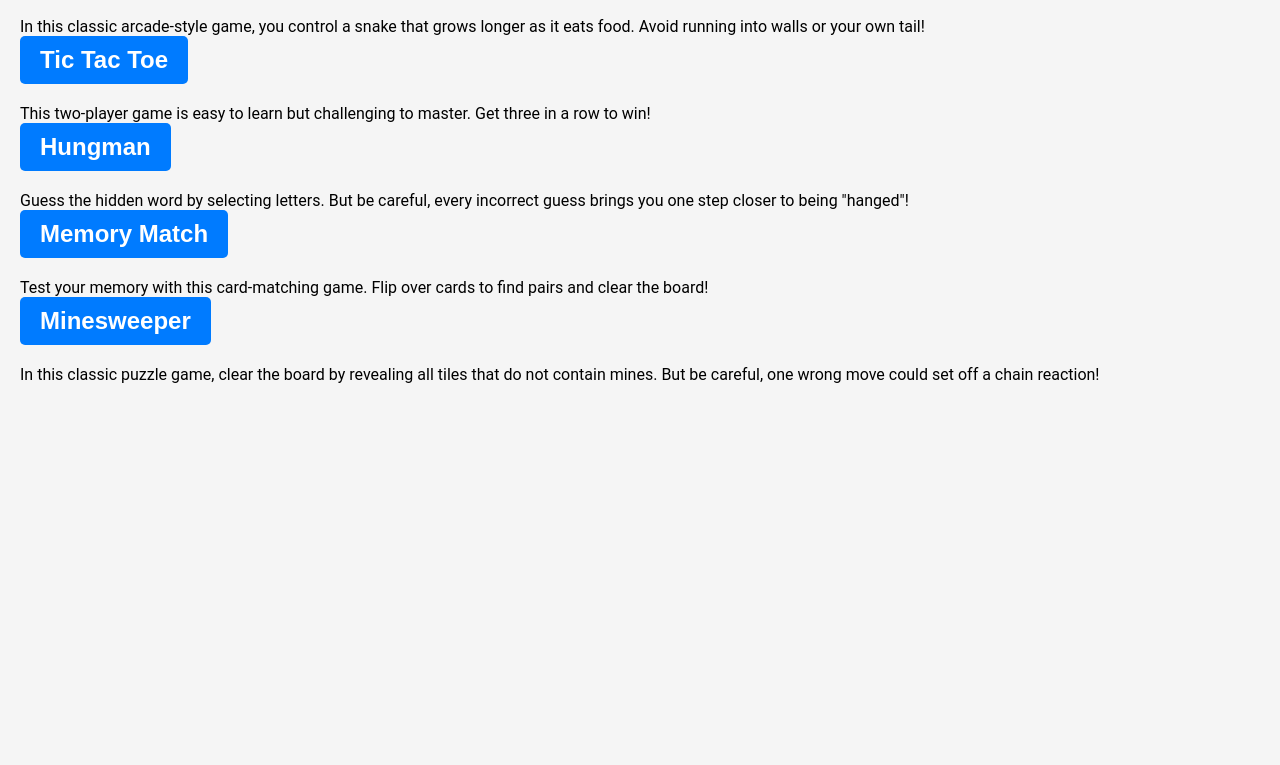
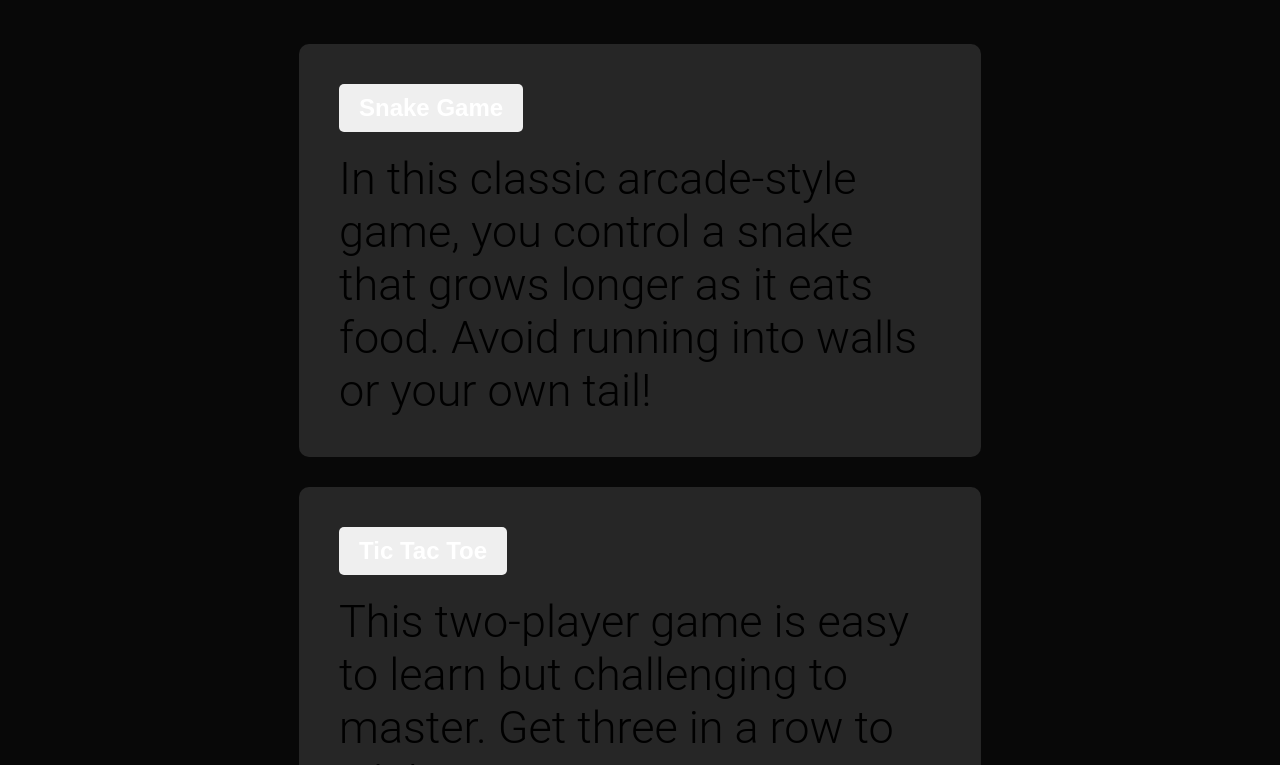
Before and after one commit to Swapnil-2503/allgames, a plain HTML site: page index.html in a window 1280 px wide. Shown: the part 133-898 px from the top of the page. Before the commit the page ends 800 px from the top, so only its background shows below. Drawn offline with Linux system fonts and the light colour scheme.

Commit message:
style updated

```diff
--- /dev/null
+++ b/index.css
@@ -0,0 +1,126 @@
+*{
+  margin: 0;
+  padding: 0;
+  font-family: "poppins" Sans-Serif;
+  box-sizing: border-box;
+}
+/* Reset default styles */
+/* Reset default styles */
+/* Set default font family and size */
+body {
+  font-family: 'Roboto', sans-serif;
+  font-size: 16px;
+}
+
+/* Set a background color and add padding to the body */
+body {
+  background-color: #080808;
+  padding: 20px;
+}
+a {
+  text-decoration: none;
+  color: white;
+}
+
+/* Style the main heading */
+h1 {
+  text-align: center;
+  margin-bottom: 20px;
+  font-size: 36px;
+  font-weight: bold;
+  color: #ff004f;
+}
+/* game-stack */
+#game-stack{
+  padding: 30px 0;
+}
+.stack-list{
+  display: flex;
+  /*grid-template-columns: repeat(auto-fit, minmax(200px, 1fr));*/
+  flex-direction: column;
+  justify-content: center;
+  gap: 20px;
+  margin-top: 85px ;
+}
+
+.stack-list div{
+  background: #262626;
+  padding: 40px;
+  font-size: 13px;
+  font-weight: 300;
+  border-radius: 10px;
+  transition: background 0.5s, transform 0.5s;
+}
+.stack-list div ul {
+  display: flex;
+  justify-content: flex-start;
+  border: 5px #262626;
+
+  /* Move buttons to the left */
+  margin-bottom: 20px;
+  list-style: none;
+  /* Remove bullets from the list */
+}
+.stack-list div ul button {
+  border: 5px #262626;
+  padding: 10px 20px;
+  margin-right: 10px;
+  border-radius: 5px;
+  font-size: 24px;
+  font-weight: bold;
+  text-decoration: none;
+  cursor: pointer;
+  transition: all 0.2s ease-in-out;
+}
+
+.stack-list div ul button:hover {
+  background-color: #0ef;
+}
+.stack-list div:hover{
+  background: #ff004f;
+  transform: translateY(-10px);
+}
+
+
+
+
+/* Add responsive styles for different screen sizes */
+@media only screen and (max-width: 600px) {
+  h1 {
+    font-size: 28px;
+  }
+
+  button {
+    font-size: 20px;
+    padding: 8px 16px;
+    border: 1px #262626;
+  }
+}
+
+@media only screen and (max-width: 400px) {
+  h1 {
+    font-size: 24px;
+  }
+
+  button {
+    font-size: 18px;
+    padding: 6px 12px;
+    border: 1px #262626;
+  }
+}
+@media only screen and (min-width: 601px) {
+  .stack-list {
+    flex-wrap: wrap;
+    justify-content: space-between;
+    align-items: flex-start;
+    gap: 30px;
+  }
+}
+@media only screen and (min-width: 601px) {
+  .stack-list div {
+  width: 55%;
+  font-size: 45px;
+  max-width: 800px;
+  margin: 0 auto;
+  }
+}
--- a/index.html
+++ b/index.html
@@ -3,103 +3,37 @@
 <head>
   <meta charset="UTF-8">
   <meta http-equiv="X-UA-Compatible" content="IE=edge">
+  <link rel="stylesheet" href="index.css" >
   <meta name="viewport" content="width=device-width, initial-scale=1.0">
+
   <title>All in one games</title>
-    <style>
-/* Reset default styles */
-/* Reset default styles */
-* {
-  margin: 0;
-  padding: 0;
-  box-sizing: border-box;
-}
-
-/* Set default font family and size */
-body {
-  font-family: 'Roboto', sans-serif;
-  font-size: 16px;
-}
-
-/* Set a background color and add padding to the body */
-body {
-  background-color: #f5f5f5;
-  padding: 20px;
-}
-a {
-  text-decoration: none;
-  color: white;
-}
-
-/* Style the main heading */
-h1 {
-  text-align: center;
-  margin-bottom: 20px;
-  font-size: 36px;
-  font-weight: bold;
-}
-
-/* Style the game buttons */
-ul {
-  display: flex;
-  justify-content: flex-start; /* Move buttons to the left */
-  margin-bottom: 20px;
-  list-style: none; /* Remove bullets from the list */
-}
-
-button {
-  border: none;
-  background-color: #007bff;
-  color: #fff;
-  padding: 10px 20px;
-  margin-right: 10px; /* Add some space between buttons */
-  border-radius: 5px;
-  font-size: 24px;
-  font-weight: bold;
-  cursor: pointer;
-  transition: all 0.2s ease-in-out;
-}
-
-button:hover {
-  background-color: #0062cc;
-}
-
-/* Add responsive styles for different screen sizes */
-@media only screen and (max-width: 600px) {
-  h1 {
-    font-size: 28px;
-  }
-
-  button {
-    font-size: 20px;
-    padding: 8px 16px;
-  }
-}
-
-@media only screen and (max-width: 400px) {
-  h1 {
-    font-size: 24px;
-  }
-
-  button {
-    font-size: 18px;
-    padding: 6px 12px;
-  }
-}
-
-    </style>
 </head>
 <body>
+  <div id="game-stack">
     <h1>Welcome! Here You Can Play Different Games.</h1>
-    <ul><button><a href="Snake.html">Snake Game</a></button></ul>
+    <div class="stack-list">
+      <div>
+        <ul><button><a href="#">Snake Game</a></button></ul>
         <p>In this classic arcade-style game, you control a snake that grows longer as it eats food. Avoid running into walls or your own tail!</p>
-    <ul><button><a href="TicTacToe.html">Tic Tac Toe</a></button></ul>
+      </div>
+      <div>
+        <ul><button><a href="#">Tic Tac Toe</a></button></ul>
         <p>This two-player game is easy to learn but challenging to master. Get three in a row to win!</p>
-    <ul><button><a href="Hungman.html">Hungman</a></button></ul>
+      </div>
+      <div>
+        <ul><button><a href="#">Hungman</a></button></ul>
         <p>Guess the hidden word by selecting letters. But be careful, every incorrect guess brings you one step closer to being "hanged"!</p>
-    <ul><button><a href="Memory.html">Memory Match</a></button></ul>
-    <p>Test your memory with this card-matching game. Flip over cards to find pairs and clear the board!</p>
-    <ul><button><a href="Minesweeper.html">Minesweeper</a></button></ul>
+      </div>
+      <div>
+        <ul><button><a href="#">Memory Match</a></button></ul>
+        <p>Test your memory with this card-matching game. Flip over cards to find pairs and clear the board</p>
+      </div>
+      <div>
+        <ul><button><a href="#">Minesweeper</a></button></ul>
         <p>In this classic puzzle game, clear the board by revealing all tiles that do not contain mines. But be careful, one wrong move could set off a chain reaction!</p>
+      </div>
+    </div>
+  </div>
 </body>
 <script>
   const words = ["javascript", "html", "css", "react", "nodejs", "mongodb", "bootstrap"];
```
Lines whose indentation alone changed are shown as unchanged.
